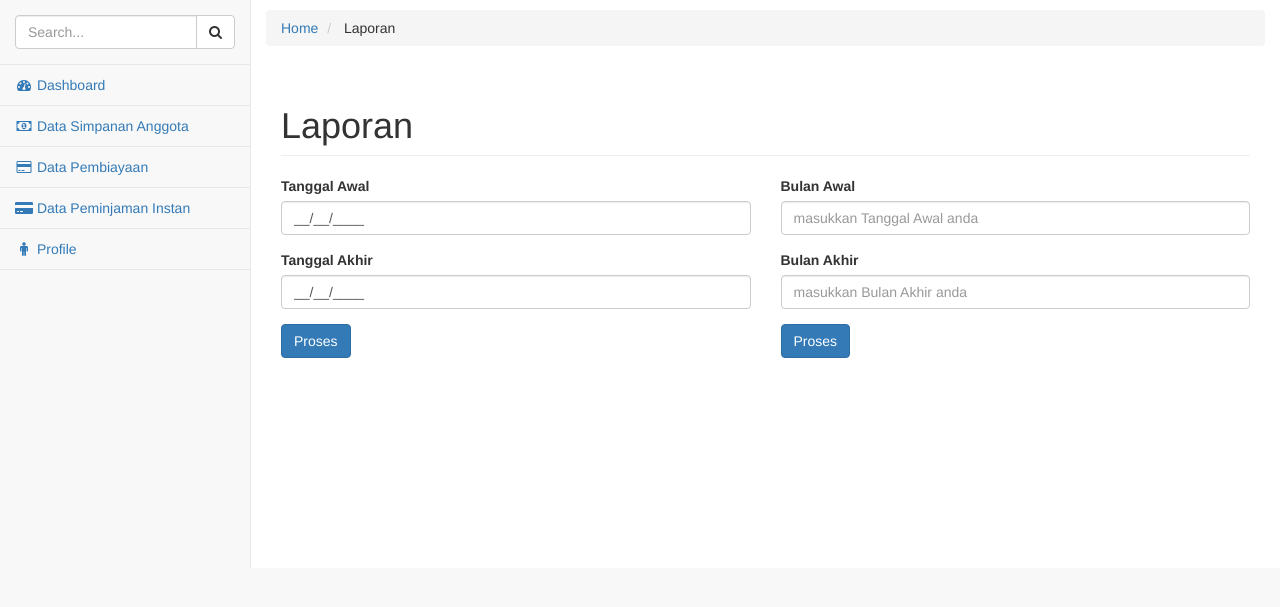
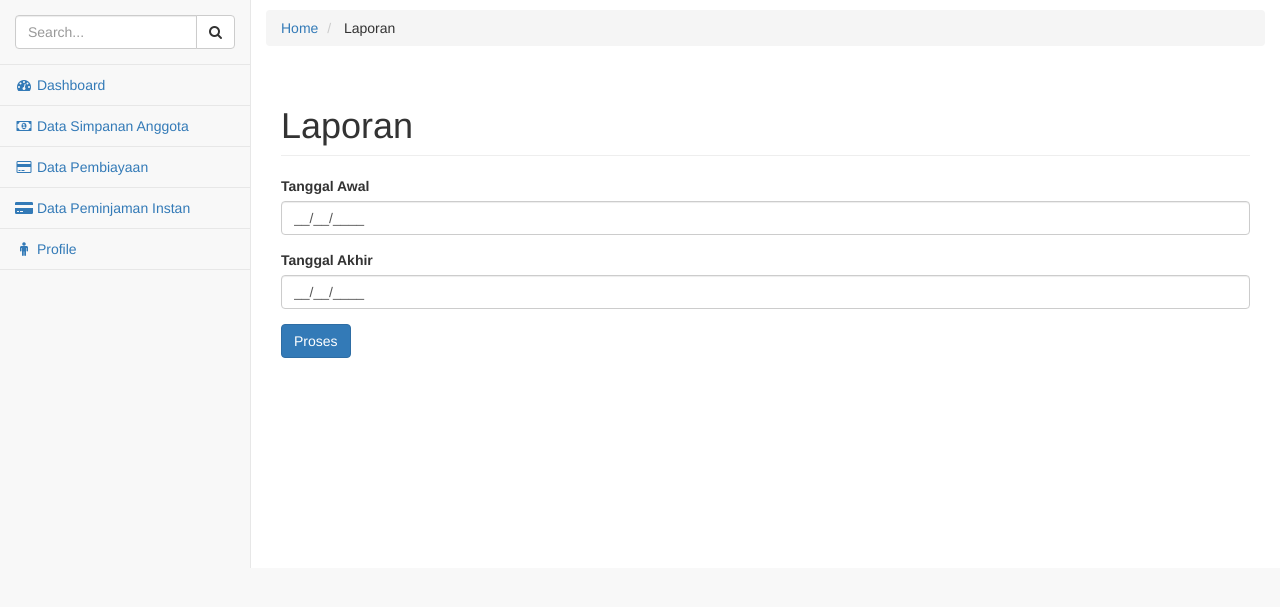
Before and after one commit to RizkiMufrizal/Koperasi-Syariah, a CodeIgniter app: page /Koperasi-Syariah/index.php/admin/laporancontroller/index in a window 1280 px wide. Shown: the part 51-658 px from the top of the page. Run offline with CodeIgniter, Linux system fonts and the light colour scheme.

Commit message:
update laporan view

```diff
--- a/application/views/admin/LaporanIndexView.php
+++ b/application/views/admin/LaporanIndexView.php
@@ -3,7 +3,7 @@
  * @Author: Rizki Mufrizal <mufrizalrizki@gmail.com>
  * @Date:   2016-08-18 21:52:27
  * @Last Modified by:   RizkiMufrizal
- * @Last Modified time: 2016-08-18 22:39:12
+ * @Last Modified time: 2016-08-19 14:42:37
  */
 -->
 <!DOCTYPE html>
@@ -21,12 +21,12 @@
             <p></p>
                 <ol class="breadcrumb">
                 <li>
-                	<a href="<?php echo base_url(); ?>index.php/admin/">Home</a>
+                    <a href="<?php echo base_url(); ?>index.php/admin/">Home</a>
                 </li>
                 <li>
-                	Laporan
+                    Laporan
                 </li>
-             	</ol>
+                </ol>
                 <div class="col-lg-12">
                     <h1 class="page-header">Laporan</h1>
                 </div>
@@ -34,7 +34,7 @@
             </div>
             <!-- /.row -->
             <div class="row">
-                <div class="col-lg-6">
+                <div class="col-lg-12">
                     <form method="post" action="<?php echo base_url(); ?>index.php/admin/LaporanController/laporanBerdasarkanTanggal">
 
                         <div class="form-group">
@@ -45,23 +45,6 @@
                         <div class="form-group">
                             <label for="datetimepicker2">Tanggal Akhir</label>
                             <input id="datetimepicker2" name="tanggal_akhir" class="form-control" placeholder="masukkan Tanggal Akhir anda" required>
-                        </div>
-
-                        <input type="hidden" name="<?php echo $name; ?>" value="<?php echo $hash; ?>" />
-                        <button type="submit" class="btn btn-primary">Proses</button>
-                    </form>
-                </div>
-                <div class="col-lg-6">
-                    <form method="post" action="<?php echo base_url(); ?>index.php/admin/LaporanController/laporanBerdasarkanBulan">
-
-                        <div class="form-group">
-                            <label for="bulanAwal">Bulan Awal</label>
-                            <input id="bulanAwal" name="bulanAwal" class="form-control" placeholder="masukkan Tanggal Awal anda" required>
-                        </div>
-
-                        <div class="form-group">
-                            <label for="bulanAkhir">Bulan Akhir</label>
-                            <input id="bulanAkhir" name="bulanAkhir" class="form-control" placeholder="masukkan Bulan Akhir anda" required>
                         </div>
 
                         <input type="hidden" name="<?php echo $name; ?>" value="<?php echo $hash; ?>" />
```
